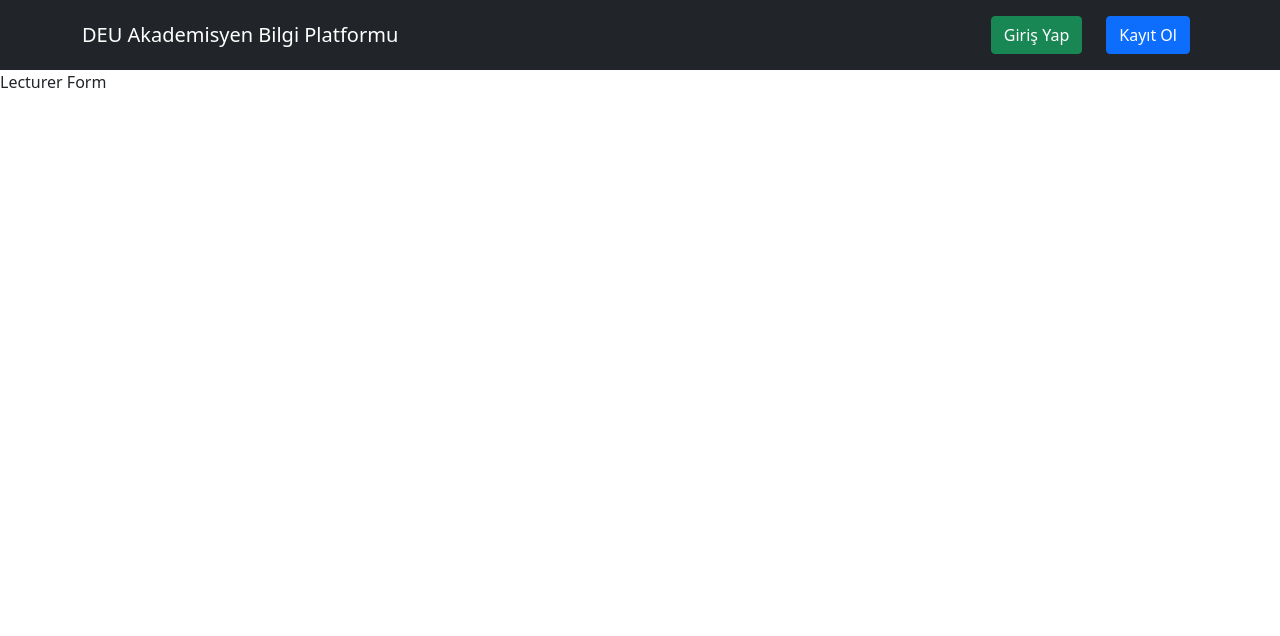
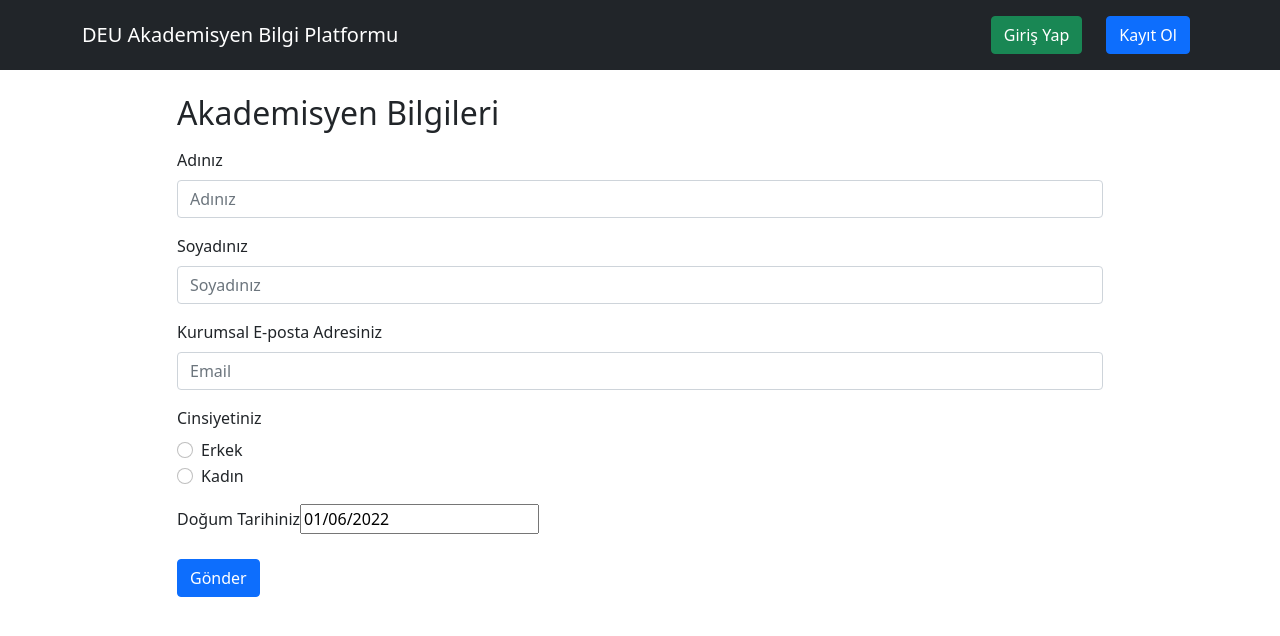
Before and after one commit to alitemel89/deu-form, a React (Create React App) app in the folder client/: page /lecturerinfo in a window 1280 px wide. Shown: the top 636 px of the page. Built offline with nearby package versions, Linux system fonts and the light colour scheme; no server answers.

Commit message:
update greeting user after registration

```diff
--- a/client/package.json
+++ b/client/package.json
@@ -12,6 +12,8 @@
     "node-sass": "^7.0.1",
     "react": "^17.0.2",
     "react-bootstrap": "^2.1.0",
+    "react-bootstrap-date-picker": "^5.1.0",
+    "react-datepicker": "^4.6.0",
     "react-dom": "^17.0.2",
     "react-router-dom": "^6.2.1",
     "react-scripts": "5.0.0",
--- a/client/src/components/Header.js
+++ b/client/src/components/Header.js
@@ -7,11 +7,13 @@ import AuthContext from '../context/auth/authContext';
 const Header = () => {
 
     const authContext = useContext(AuthContext);
+    let userObj;
     const { isAuthenticated, user, loadUser, logout } = authContext;
 
 
     useEffect(() => {
         loadUser();
+
         // eslint-disable-next-line
     }, []);
 
@@ -21,6 +23,7 @@ const Header = () => {
 
 
     console.log(user);
+
     return (
         <>
             <Navbar bg="dark" variant="dark">
--- a/client/src/components/LecturerForm.js
+++ b/client/src/components/LecturerForm.js
@@ -1,12 +1,84 @@
-import React from 'react';
+import React, { useState } from 'react';
+import { Form, Button, Container, Col, Row } from 'react-bootstrap';
+import DatePicker from 'react-datepicker';
+import "react-datepicker/dist/react-datepicker.css";
+import { registerLocale } from  "react-datepicker";
+import tr from 'date-fns/locale/tr';
+registerLocale('tr', tr);
 
 
 const LecturerForm = () => {
-    return (
-        <div>
-          Lecturer Form
-        </div>
-    )
+
+  const [checked, setChecked] = useState(false);
+  const [startDate, setStartDate] = useState(new Date());
+  return (
+    <>
+      <Container>
+        <Row className="justify-content-md-center my-4">
+          <Col xs="12" md="10">
+            <h2>Akademisyen Bilgileri</h2>
+            <Form>
+              <Form.Group className="my-3">
+                <Form.Label>Adınız</Form.Label>
+                <Form.Control
+                  type="text"
+                  placeholder="Adınız"
+                  required
+                  name="name"
+                />
+              </Form.Group>
+
+              <Form.Group className="my-3">
+                <Form.Label>Soyadınız</Form.Label>
+                <Form.Control
+                  type="text"
+                  placeholder="Soyadınız"
+                  required
+                  name="surname"
+                />
+              </Form.Group>
+
+
+              <Form.Group className="my-3">
+                <Form.Label>Kurumsal E-posta Adresiniz</Form.Label>
+                <Form.Control
+                  type="text"
+                  placeholder="Email"
+                  required
+                  name="email"
+                />
+              </Form.Group>
+
+              <Form.Group className="my-3">
+                <Form.Label>Cinsiyetiniz</Form.Label>
+                <div className="form-check">
+                  <input className="form-check-input" type="radio" name="flexRadioDefault" id="flexRadioDefault1" onClick={() => setChecked(true)} />
+                  <label className="form-check-label" htmlFor="flexRadioDefault1">
+                    Erkek
+                  </label>
+                </div>
+                <div className="form-check">
+                  <input className="form-check-input" type="radio" name="flexRadioDefault" id="flexRadioDefault2" onClick={() => setChecked(true)} />
+                  <label className="form-check-label" htmlFor="flexRadioDefault2">
+                    Kadın
+                  </label>
+                </div>
+              </Form.Group>
+
+              <Form.Group className="my-3">
+                <Form.Label>Doğum Tarihiniz</Form.Label>
+                <DatePicker selected={startDate} onChange={(date) => setStartDate(date)} locale="tr" />
+              </Form.Group>
+
+              <Button type="submit" className="mt-1">
+                Gönder
+              </Button>
+            </Form>
+          </Col>
+        </Row>
+      </Container>
+    </>
+  )
 }
 
 export default LecturerForm;
```
Also changed, not shown: 2 other files (tests, documents, lock files or other folders).
